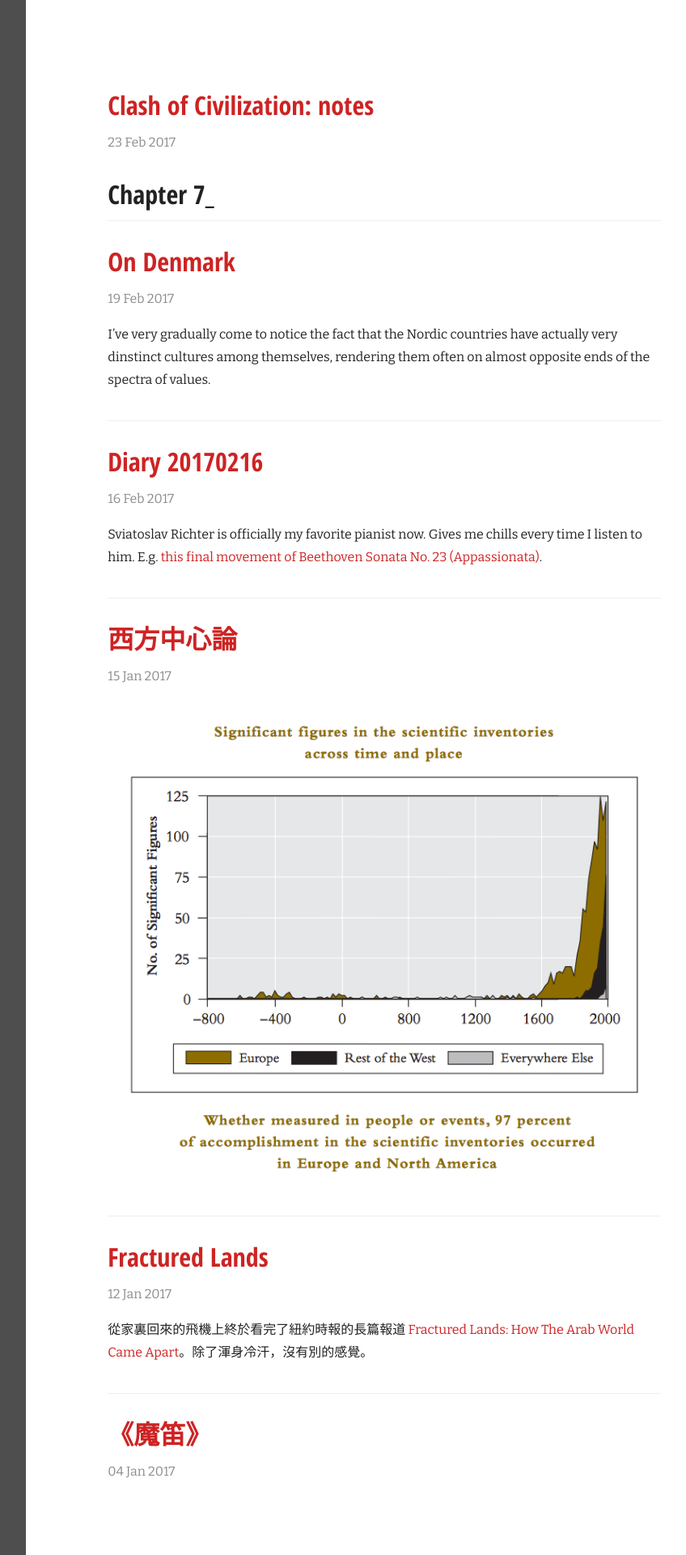
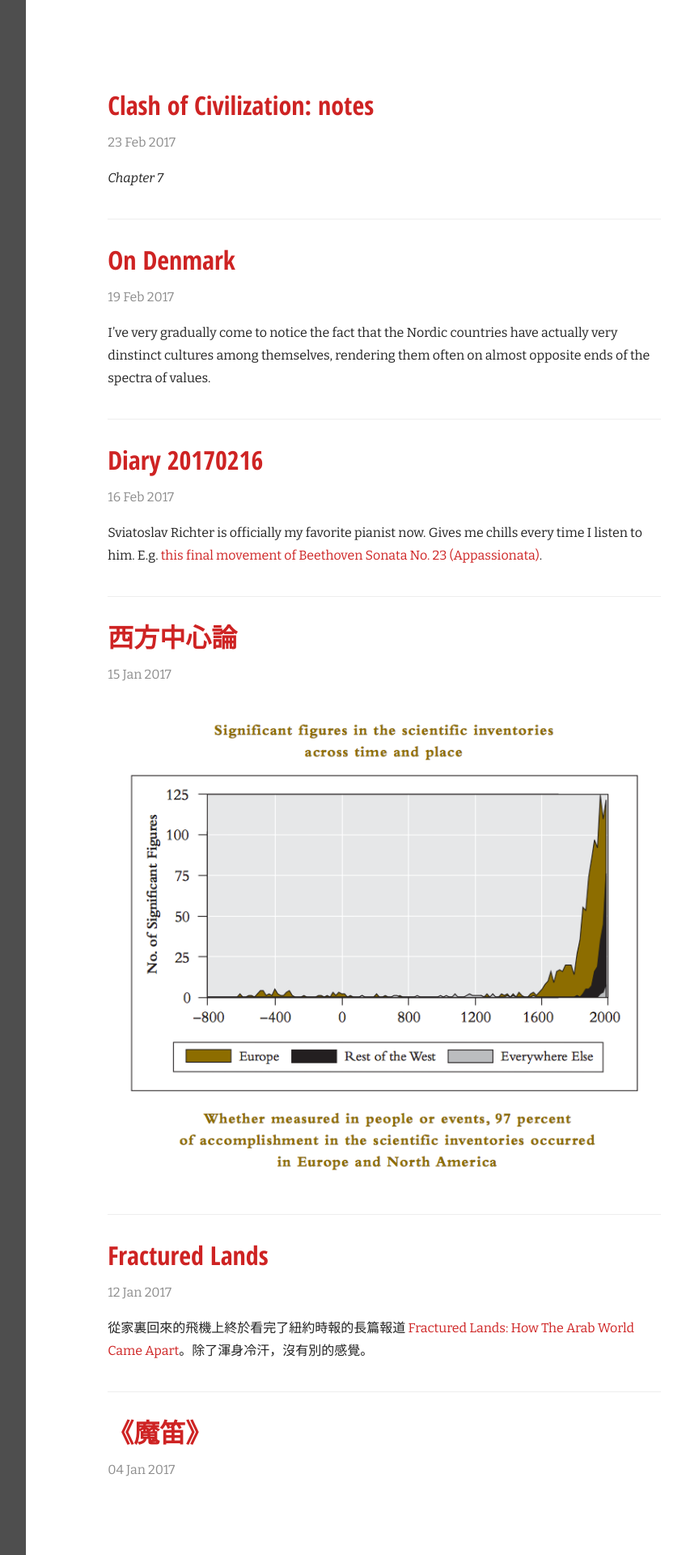
Before and after one commit to gaberber/gaberber.github.io, a Jekyll site: the page built from index.html, in a window 1280 px wide. Shown: the top 1920 px of the page at 81% size, without its empty margins (416-1264 px from the left). Built offline with Jekyll 4.4.1, drawn with Linux system fonts in a browser that asks for light colours; nearby versions of some CDN libraries; formulas are drawn with MathJax 3; grey boxes are pictures that could not be loaded.

Commit message:
changed CSS for <em>

```diff
--- a/css/main.css
+++ b/css/main.css
@@ -358,7 +358,7 @@
 
 
 
-
+/* My modifications - Gaberber */
 
 code {
 	font-family:"Menlo", "Consolas", "Courier", monospace;
@@ -371,3 +371,7 @@
 img {
 	max-width:100%
 }
+
+em {
+    font-style: italic;
+}
```
Also changed, not shown: _posts/2017-02-23-huntington-note.md (+1 -1 lines).
